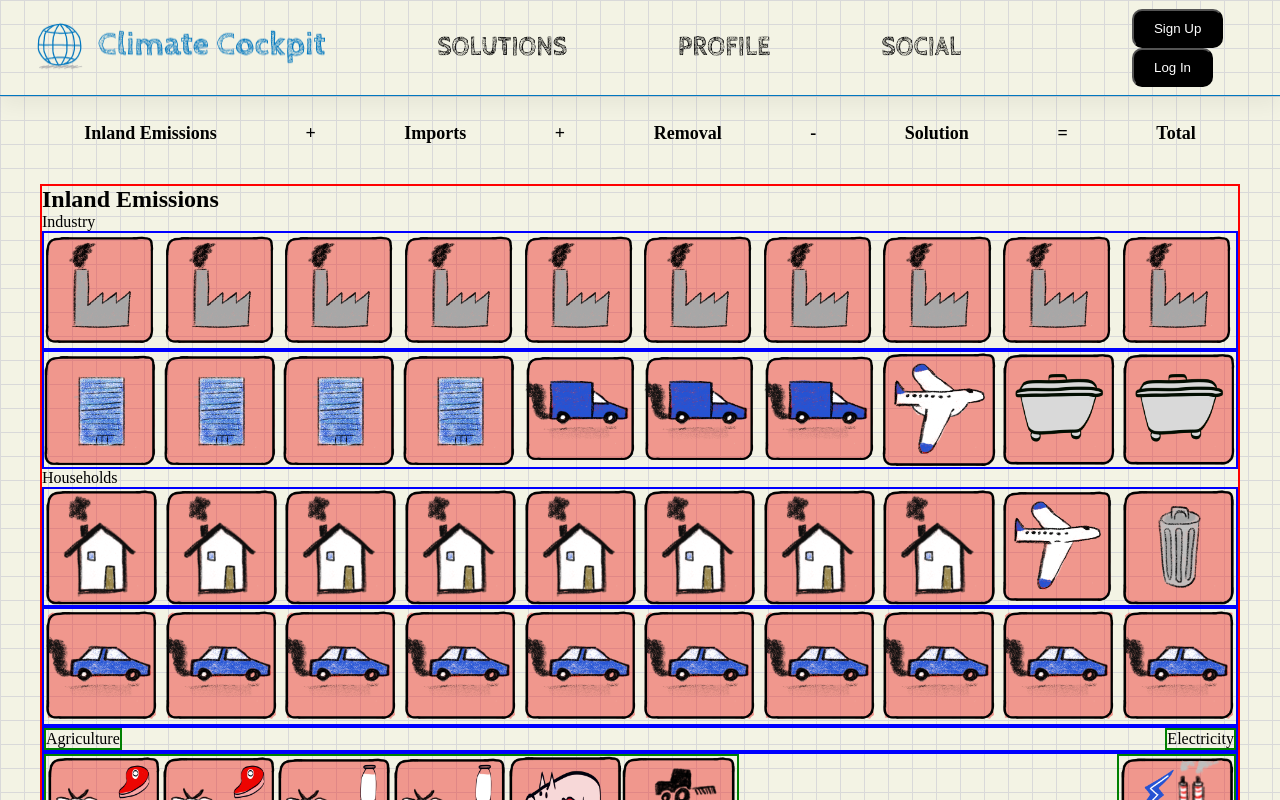
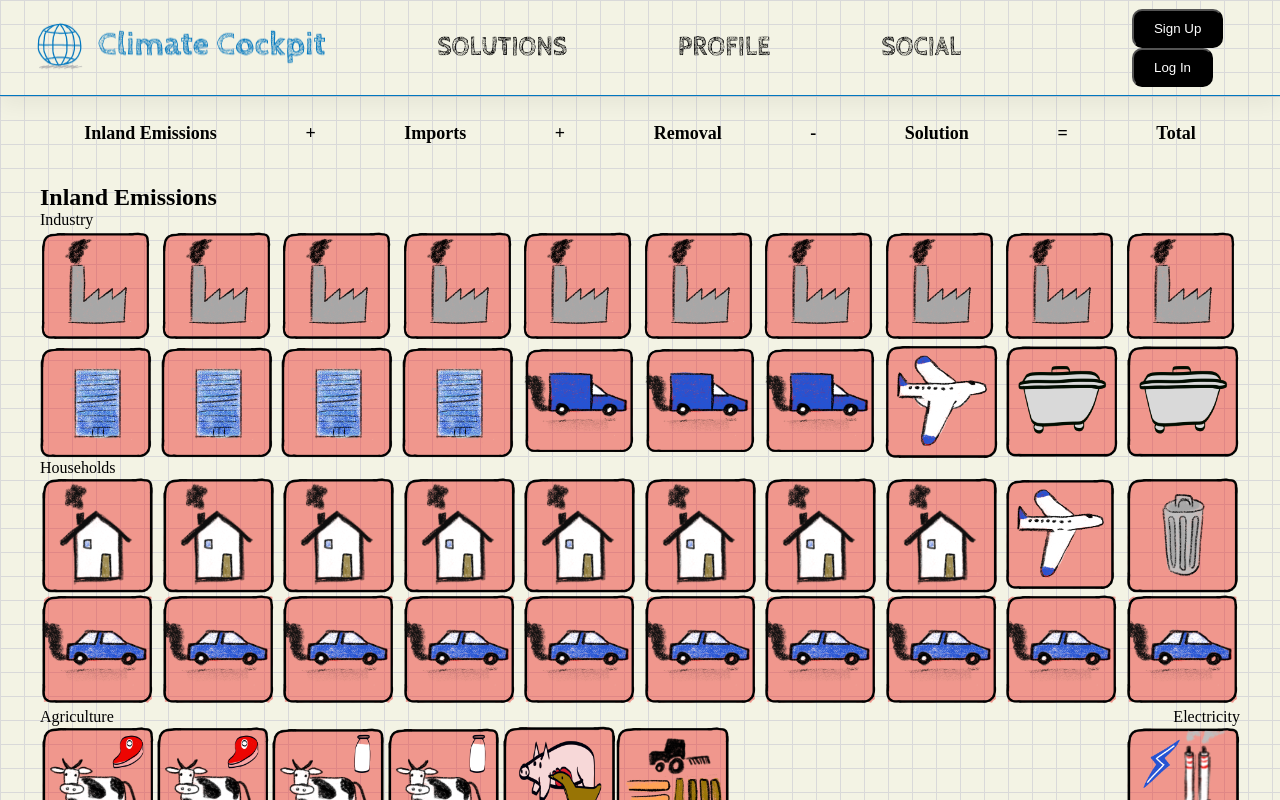
Before and after one commit to ChingT/Climate-Cockpit, a React (Vite) app in the folder frontend/: page /solutions in a window 1280 px wide. Shown: the top 800 px of the page. Built offline with nearby package versions, Linux system fonts and the light colour scheme; what javascript-time-ago would draw is missing.

Commit message:
removed the coloured borders

```diff
--- a/frontend/src/components/Dashboard/dashboard.style.js
+++ b/frontend/src/components/Dashboard/dashboard.style.js
@@ -3,19 +3,16 @@ import styled from "styled-components";
 export const DashboardGridDiv = styled.div`
   display: flex;
   flex-direction: column;
-  border: 2px solid red;
 
   & > div {
     display: flex;
     flex-direction: row;
-    border: 2px solid blue;
     justify-content: space-between; /* Align children with space between */
   }
 
   & > div > div {
     display: flex;
     flex-direction: row;
-    border: 2px solid green;
     align-items: center; /* Center align items within the inner div */
   }
 
```
